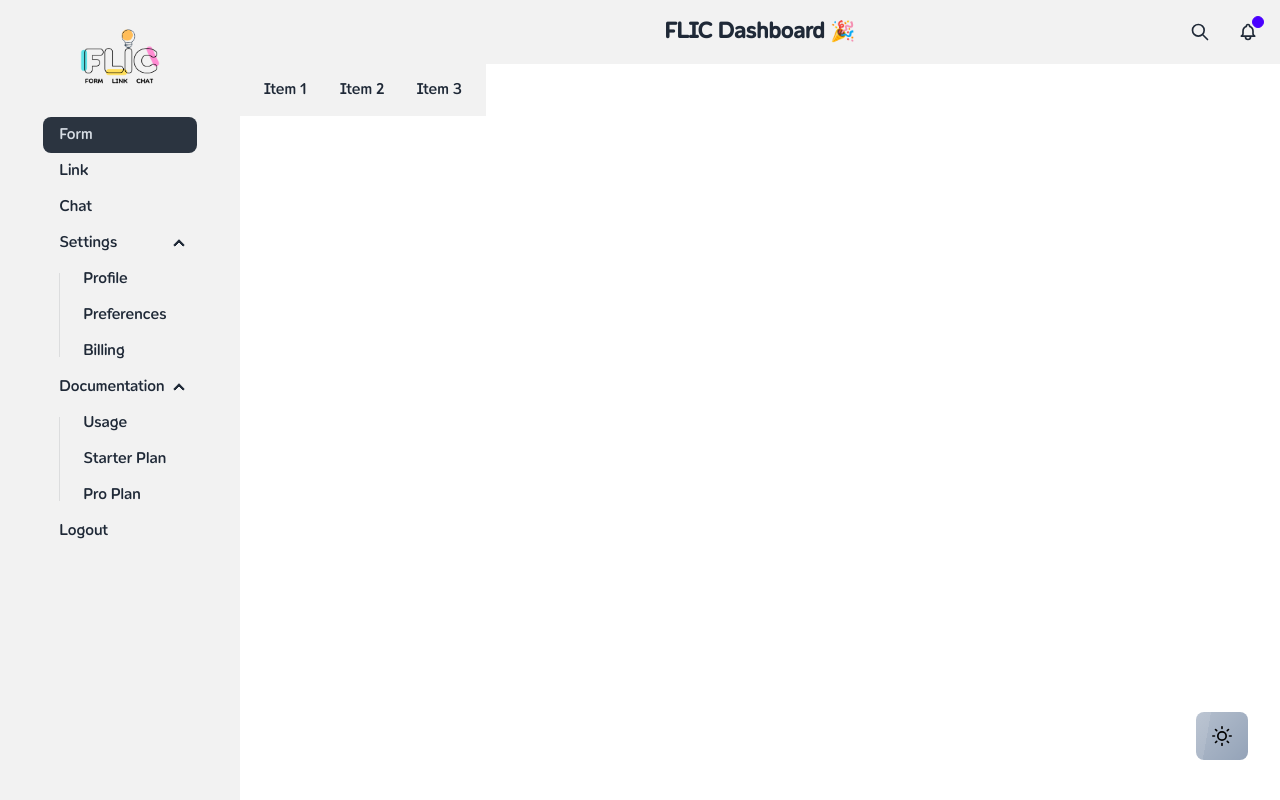
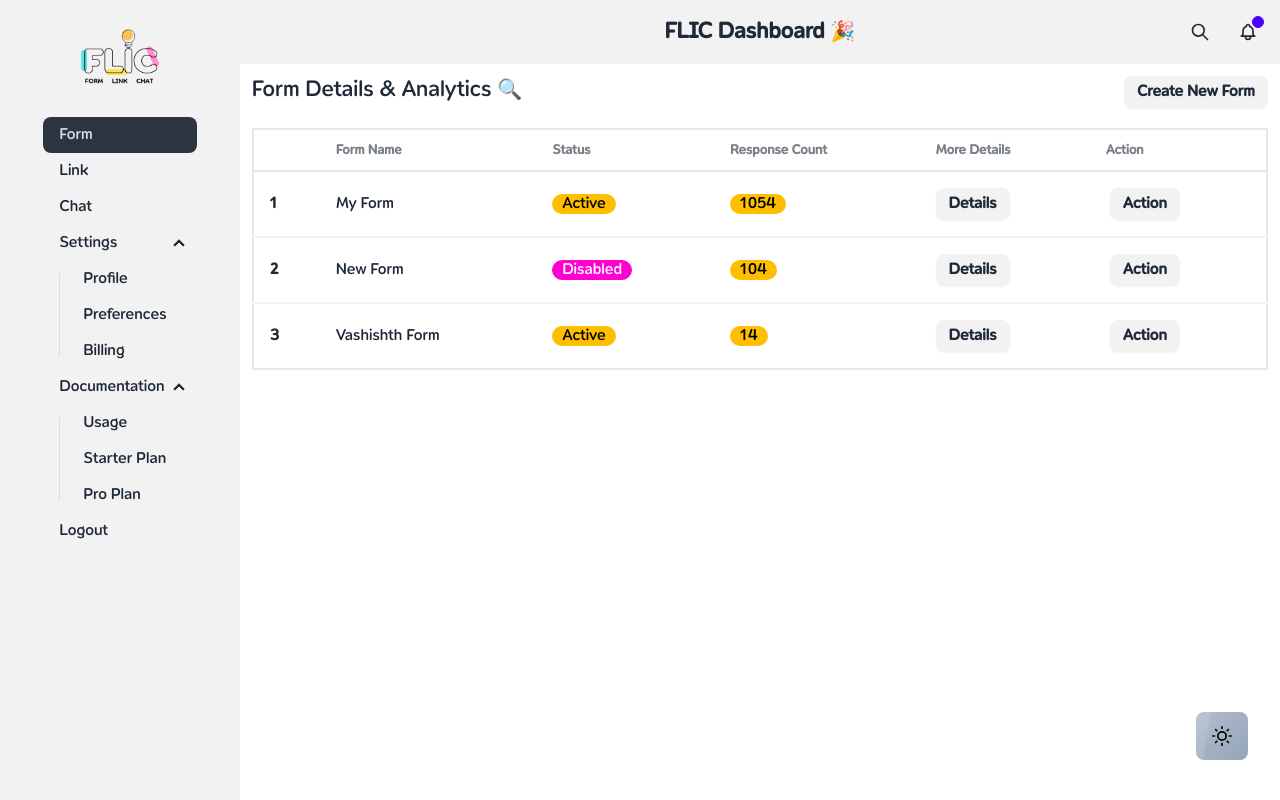
Before and after one commit to 0xvashishth/FLIC, a Next.js app in the folder client/: page /dashboard/form in a window 1280 px wide. Built offline with nearby package versions, Linux system fonts and the light colour scheme.

Commit message:
create new form drawer and some bug fixes

```diff
--- a/client/app/dashboard/form/page.tsx
+++ b/client/app/dashboard/form/page.tsx
@@ -1,18 +1,180 @@
-// `app/dashboard/page.tsx` is the UI for the `/dashboard` URL
+// `app/dashboard/page.tsx` is the UI htmlFor the `/dashboard` URL
 export default function Page() {
+  var formData = [
+    {
+      Id: 1,
+      Name: "My Form",
+      Status: "Active",
+      Response_Count: "1054",
+    },
+    {
+      Id: 2,
+      Name: "New Form",
+      Status: "Disabled",
+      Response_Count: "104",
+    },
+    {
+      Id: 3,
+      Name: "Vashishth Form",
+      Status: "Active",
+      Response_Count: "14",
+    },
+  ];
   return (
-    <>
-      <ul className="menu menu-horizontal bg-base-200">
-        <li>
-          <a>Item 1</a>
-        </li>
-        <li>
-          <a>Item 2</a>
-        </li>
-        <li>
-          <a>Item 3</a>
-        </li>
-      </ul>
-    </>
+    <div className="m-3">
+      <div className="text-xl flex justify-between">
+        <div className="text-left">
+          <h1>Form Details & Analytics 🔍</h1>
+          <div className="drawer z-[50] drawer-end">
+            <input
+              id="create-form-drawer"
+              type="checkbox"
+              className="drawer-toggle"
+            />
+            <div className="drawer-side">
+              <label
+                htmlFor="create-form-drawer"
+                aria-label="close sidebar"
+                className="drawer-overlay"
+              ></label>
+              <ul className="menu p-7 w-1/2 min-h-full bg-base-200 text-base-content">
+                <li className="btn mx-auto text-2xl">
+                  Create a new Form
+                  </li>
+                <form>
+                  <div className="mb-4">
+                    <label
+                      htmlFor="username"
+                      className="block text-sm font-medium "
+                    >
+                      Username
+                    </label>
+                    <input
+                      type="text"
+                      id="username"
+                      name="username"
+                      className="form-input mt-1 block w-full rounded-md"
+                    />
+                  </div>
+
+                  <div className="mb-4">
+                    <label
+                      htmlFor="password"
+                      className="block text-sm font-medium "
+                    >
+                      Password
+                    </label>
+                    <input
+                      type="password"
+                      id="password"
+                      name="password"
+                      className="form-input mt-1 block w-full rounded-md"
+                    />
+                  </div>
+
+                  <div className="mb-6">
+                    <label
+                      htmlFor="email"
+                      className="block text-sm font-medium "
+                    >
+                      Email
+                    </label>
+                    <input
+                      type="email"
+                      id="email"
+                      name="email"
+                      className="form-input mt-1 block w-full rounded-md"
+                    />
+                  </div>
+
+                  <div className="flex">
+                  <button
+                    type="submit"
+                    className="btn btn-outline"
+                  >
+                    Submit
+                  </button>
+                  &nbsp;&nbsp;
+                  <label
+                  htmlFor="create-form-drawer"
+                  className="btn"
+                  aria-label="close sidebar"
+                >
+                  close
+                </label>
+                  </div>
+                </form>
+              </ul>
+            </div>
+          </div>
+        </div>
+        <div className="text-right">
+          <label htmlFor="create-form-drawer" className="btn btn-sm">
+            Create New Form
+          </label>
+          {/* Drawer For Creating A Form */}
+
+        </div>
+      </div>
+      <div className="overflow-x-auto my-5">
+        <table className="table table-md table-pin-rows table-pin-cols">
+          <thead className="border-2">
+            <tr>
+              <th></th>
+              <td>Form Name</td>
+              <td>Status</td>
+              <td>Response Count</td>
+              <td>More Details</td>
+              <td>Action</td>
+            </tr>
+          </thead>
+          <tbody className="border-2">
+            {formData.map((data) => (
+              <tr className="border-2" key={data.Id}>
+                <th>{data.Id}</th>
+                <td>{data.Name}</td>
+                <td>
+                  {data.Status == "Active" ? (
+                    <span className="badge badge-md badge-warning">
+                      {data.Status}
+                    </span>
+                  ) : (
+                    <span className="badge badge-md badge-secondary">
+                      {data.Status}
+                    </span>
+                  )}
+                </td>
+                <td>
+                  <span className="badge badge-md badge-warning">
+                    {data.Response_Count}
+                  </span>
+                </td>
+                <td>
+                  <a className="btn btn-sm">Details</a>
+                </td>
+                <td>
+                  <div className="dropdown">
+                    <div tabIndex={0} role="button" className="btn btn-sm m-1">
+                      Action
+                    </div>
+                    <ul
+                      tabIndex={0}
+                      className="dropdown-content z-[1] menu p-2 shadow bg-base-100 rounded-box"
+                    >
+                      <li>
+                        <a>Edit</a>
+                      </li>
+                      <li>
+                        <a>Delete</a>
+                      </li>
+                    </ul>
+                  </div>
+                </td>
+              </tr>
+            ))}
+          </tbody>
+        </table>
+      </div>
+    </div>
   );
 }
--- a/client/app/dashboard/layout.tsx
+++ b/client/app/dashboard/layout.tsx
@@ -84,7 +84,7 @@ export default function DashboardLayout({
         </div>
         {children}
       </div>
-      <div className="drawer-side">
+      <div className="drawer-side z-[50]">
         <label
           htmlFor="my-drawer"
           aria-label="close sidebar"
--- a/client/app/dashboard/page.tsx
+++ b/client/app/dashboard/page.tsx
@@ -1,10 +1,10 @@
 // `app/dashboard/page.tsx` is the UI for the `/dashboard` URL
 export default function Page() {
   return (
-    <div className="">
-      <div className="text-center my-5">
+    <div className="m-3">
+      <div className="text-center">
         <div className="text-left">
-          <h1 className="text-3xl m-5">Hello Vashishth,</h1>
+          <h1 className="text-3xl">Hello Vashishth,</h1>
           <div className="text-center text-xl m-2">FLIC Stats</div>
         </div>
         <ul className="glass m-3 menu menu-vertical md:menu-horizontal bg-base-200 rounded-box">
@@ -32,19 +32,60 @@ export default function Page() {
         <div className="menu mx-auto">
           <ul className="menu bg-base-200 rounded-box">
             <li className="menu-title">Recently Opened 🕥</li>
-  <li><a><span className="badge badge-warning">Form</span>Item 1 </a></li>
-  <li><a><span className="badge badge-secondary">Link</span>Lorem ipsum dolor sit amet consectetur adipisicing elit. Tempore doloribus laudantium excepturi totam dignissimos nostrum a tempora expedita error.</a></li>
-  <li><a><span className="badge badge-info">Chat</span>Item 3</a></li>
-  <li><a><span className="badge badge-secondary">Link</span>Lorem ipsum dolor sit amet, consectetur adipisicing elit. Vel aspernatur id suscipit minima! In pariatur architecto illum impedit reprehenderit voluptates magni fuga veniam eum. Nemo voluptatibus quae nulla dicta repellendus!</a></li>
+            <li>
+              <a>
+                <span className="badge badge-warning">Form</span>Item 1{" "}
+              </a>
+            </li>
+            <li>
+              <a>
+                <span className="badge badge-secondary">Link</span>Lorem ipsum
+                dolor sit amet consectetur adipisicing elit. Tempore doloribus
+                laudantium excepturi totam dignissimos nostrum a tempora
+                expedita error.
+              </a>
+            </li>
+            <li>
+              <a>
+                <span className="badge badge-info">Chat</span>Item 3
+              </a>
+            </li>
+            <li>
+              <a>
+                <span className="badge badge-secondary">Link</span>Lorem ipsum
+                dolor sit amet, consectetur adipisicing elit. Vel aspernatur id
+                suscipit minima! In pariatur architecto illum impedit
+                reprehenderit voluptates magni fuga veniam eum. Nemo
+                voluptatibus quae nulla dicta repellendus!
+              </a>
+            </li>
           </ul>
         </div>
         <div className="menu mx-auto">
           <ul className="menu bg-base-200 rounded-box">
-  <li className="menu-title">Announcements From Flic 📢
+            <li className="menu-title">Announcements From Flic 📢</li>
+            <li>
+              <a>
+                <span className="badge badge-warning">Form</span>Lorem ipsum
+                dolor sit amet consectetur adipisicing elit. Ipsa totam quo
+                reprehenderit cumque quis molestiae, voluptatum vero nisi omnis
+                nostrum debitis minus voluptas molestias quibusdam! Veniam
+                nostrum dicta laudantium libero.{" "}
+              </a>
             </li>
-  <li><a><span className="badge badge-warning">Form</span>Lorem ipsum dolor sit amet consectetur adipisicing elit. Ipsa totam quo reprehenderit cumque quis molestiae, voluptatum vero nisi omnis nostrum debitis minus voluptas molestias quibusdam! Veniam nostrum dicta laudantium libero. </a></li>
-  <li><a><span className="badge badge-secondary">Link</span>Lorem ipsum dolor sit amet consectetur adipisicing elit. Tempore doloribus laudantium excepturi totam dignissimos nostrum a tempora expedita error.</a></li>
-  <li><a><span className="badge badge-info">Chat</span>Item 3</a></li>
+            <li>
+              <a>
+                <span className="badge badge-secondary">Link</span>Lorem ipsum
+                dolor sit amet consectetur adipisicing elit. Tempore doloribus
+                laudantium excepturi totam dignissimos nostrum a tempora
+                expedita error.
+              </a>
+            </li>
+            <li>
+              <a>
+                <span className="badge badge-info">Chat</span>Item 3
+              </a>
+            </li>
           </ul>
         </div>
       </div>
```
Lines whose indentation alone changed are shown as unchanged.
